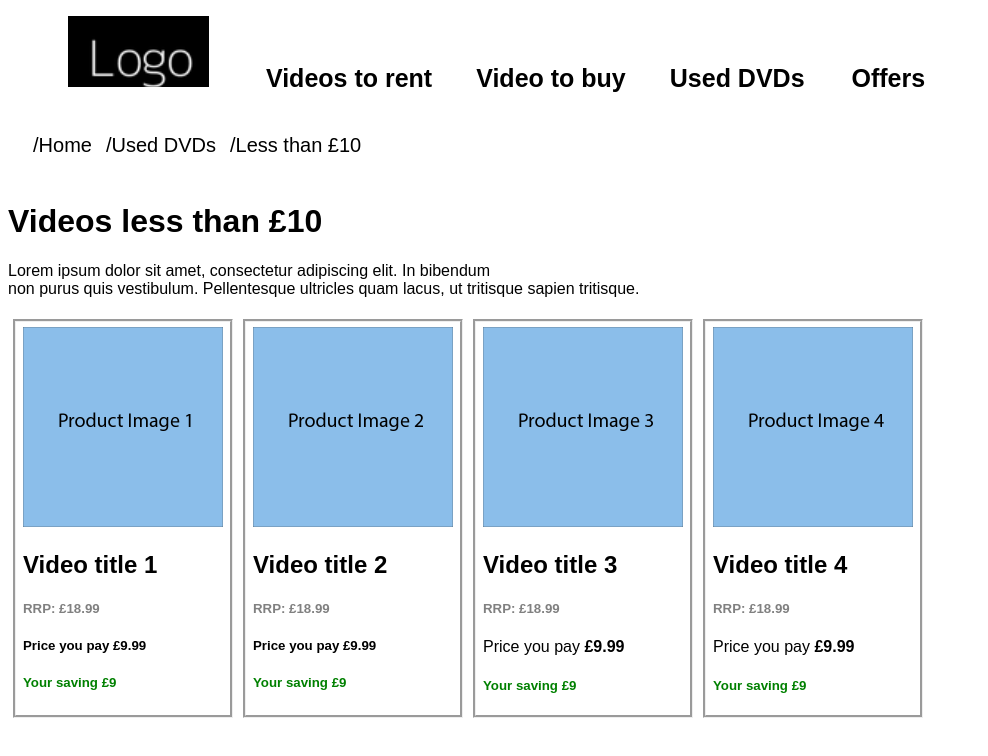
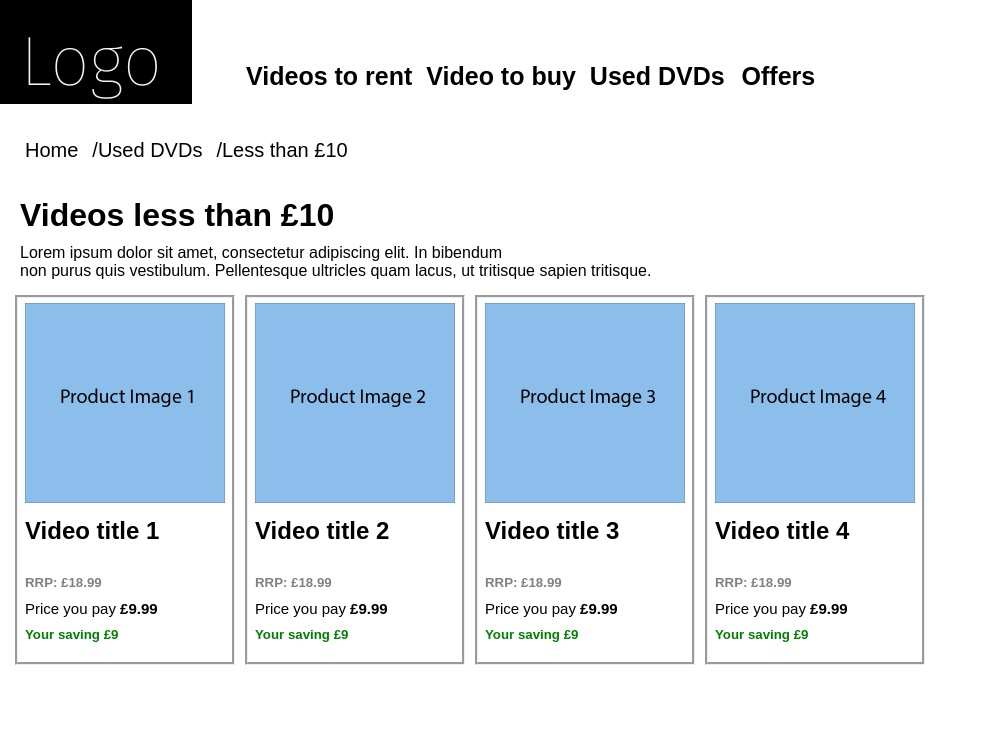
Before and after one commit to safabalo/Page-d-accueil-du-magasin-de-video, a plain HTML site: page index.html in a window 1280 px wide. Shown: the whole page, without its empty margins (0-988 px from the left). Drawn offline with Linux system fonts and the light colour scheme.

Commit message:
brief complet pour page web

```diff
--- a/brief.html
+++ b/index.html
@@ -11,7 +11,7 @@
     <header>
             <nav>
                 <ul>
-                    <li><img src="images.jpeg" id="logo"> </li>
+                    <li id="logo">Logo</li>
                     <li><a href="bonjour.html"> <strong>Videos to rent</strong></a></li>
                     <li><a href="bonjour.html"><strong>Video to buy</strong></a></li>
                     <li><a href="bonjour.html"><strong>Used DVDs </strong></a></li>
@@ -37,36 +37,36 @@
     <div class="produits">
         <div class="p1">
             <img src="product-img1.png" height="200px" width="200px" class="pic">
-            <a href="bonjour.html" class="ad"><h2><strong>Video title 1</strong></h2></a>
+            <h2><a href="bonjour.html" class="ad"><strong>Video title 1</strong></a></h2>
             <spam>
             <h5 class="rrp">RRP: £18.99</h5>
-            <h5>Price you pay <strong>£9.99</strong></h5>
+            <p class="prix">Price you pay <strong>£9.99</strong></p>
             <h5 class="saving">Your saving £9</h5>
         </div>
         <div class="p2">
             <img src="product-img2.png" height="200px" width="200px" class="pic">
-            <a href="bonjour.html" class="ad"><h2><strong>Video title 2</strong></h2></a>
+            <h2><a href="bonjour.html" class="ad"><strong>Video title 2</strong></a></h2>
             <spam>
             <h5 class="rrp">RRP: £18.99</h5>
-            <h5>Price you pay <strong>£9.99</strong></h5>
+            <p class="prix">Price you pay <strong>£9.99</strong></p>
             <h5 class="saving">Your saving £9</h5>
             </spam>
         </div>
         <div class="p3">
             <img src="product-img3.png" height="200px" width="200px" class="pic">
-            <a href="bonjour.html" class="ad"><h2><strong>Video title 3</strong></h2></a>
+            <h2><a href="bonjour.html" class="ad"><strong>Video title 3</strong></a></h2>
             <spam>
             <h5 class="rrp">RRP: £18.99</h5>
-            <p>Price you pay <strong>£9.99</strong></p>
+            <p class="prix">Price you pay <strong>£9.99</strong></p>
             <h5 class="saving">Your saving £9</h5>
             </spam>
         </div>
         <div class="p4">
             <img src="product-img4.png" height="200px" width="200px" class="pic">
-            <a href="bonjour.html" class="ad"><h2><strong>Video title 4</strong></h2></a>
+            <h2><a href="bonjour.html" class="ad"><strong>Video title 4</strong></a></h2>
             <spam>
             <h5 class="rrp">RRP: £18.99</h5>
-            <p>Price you pay <strong>£9.99</strong></p>
+            <p class="prix">Price you pay <strong>£9.99</strong></p>
             <h5 class="saving">Your saving £9</h5>
             </spam>
         </div>
--- a/style.css
+++ b/style.css
@@ -1,19 +1,45 @@
+@import url('https://fonts.googleapis.com/css2?family=Fira+Sans:wght@100&family=Lato:ital,wght@1,400;1,900&family=Work+Sans:wght@600&display=swap');
+@import url('https://fonts.googleapis.com/css2?family=Fira+Sans:wght@100&family=Lato:ital,wght@1,400;1,900&family=Work+Sans:wght@500&display=swap');
 
+*
+{
+
+margin: 0px;
+margin-top: 10px;
+padding:0px;
+}
 nav ul li {
     list-style-type: none;
     display: inline;
-    padding: 20px;
+    padding: 20px 10px 0px 0px;
     font-size: 25px;
     font-family:Arial, Helvetica, sans-serif;
+
 }
 nav ul li a{
     text-decoration: none;
     color: black;
+
 }
 nav ul #logo{
-    padding-right: 10px;
+    box-sizing: border-box;
+    border: 20px 0px 20px auto ;
+    margin:20px 1px 10px 0px;
+    padding-left: 20px;
+    margin-right: 50px;
+    padding-right: 30px;
+    padding-top: 100px;
+    padding-bottom: 0px;
+    font-family: 'Fira Sans', sans-serif;
+    color:whitesmoke;
+    background-color: black;
+    font-size: 70px;
+
+
+
 }
 .paragraph{
+    margin-left: 20px;
     font-family:Arial, Helvetica, sans-serif;
 }
 section ul {
@@ -27,7 +53,7 @@ section ul li{
     font-size: 20px;
     font-family:Arial, Helvetica, sans-serif;
 }
-section ul li:before{
+section ul li + li:before{
     content: "/";
 }
 section ul li a {
@@ -36,6 +62,8 @@ section ul li a {
 }
 .produits{
     display: flex;
+    margin-left: 10px;
+    margin-bottom: 10px;
 }
 .produits>div
 {
@@ -47,10 +75,12 @@ section ul li a {
 }
 .produits .saving {
     color:green;
+    margin-bottom: 20px;
 }
 .p1{
     border-style: groove;
     font-family:Arial, Helvetica, sans-serif;
+
 }
 .p2{
     border-style: groove;
@@ -70,4 +100,12 @@ section ul li a {
 .produits .ad{
     text-decoration: none;
     color:black;
+
 }
+.produits .prix{
+    font-family:sans-serif;
+    font-size: 15px;
+}
+h2 {
+    margin-bottom: 30px;
+}
```
